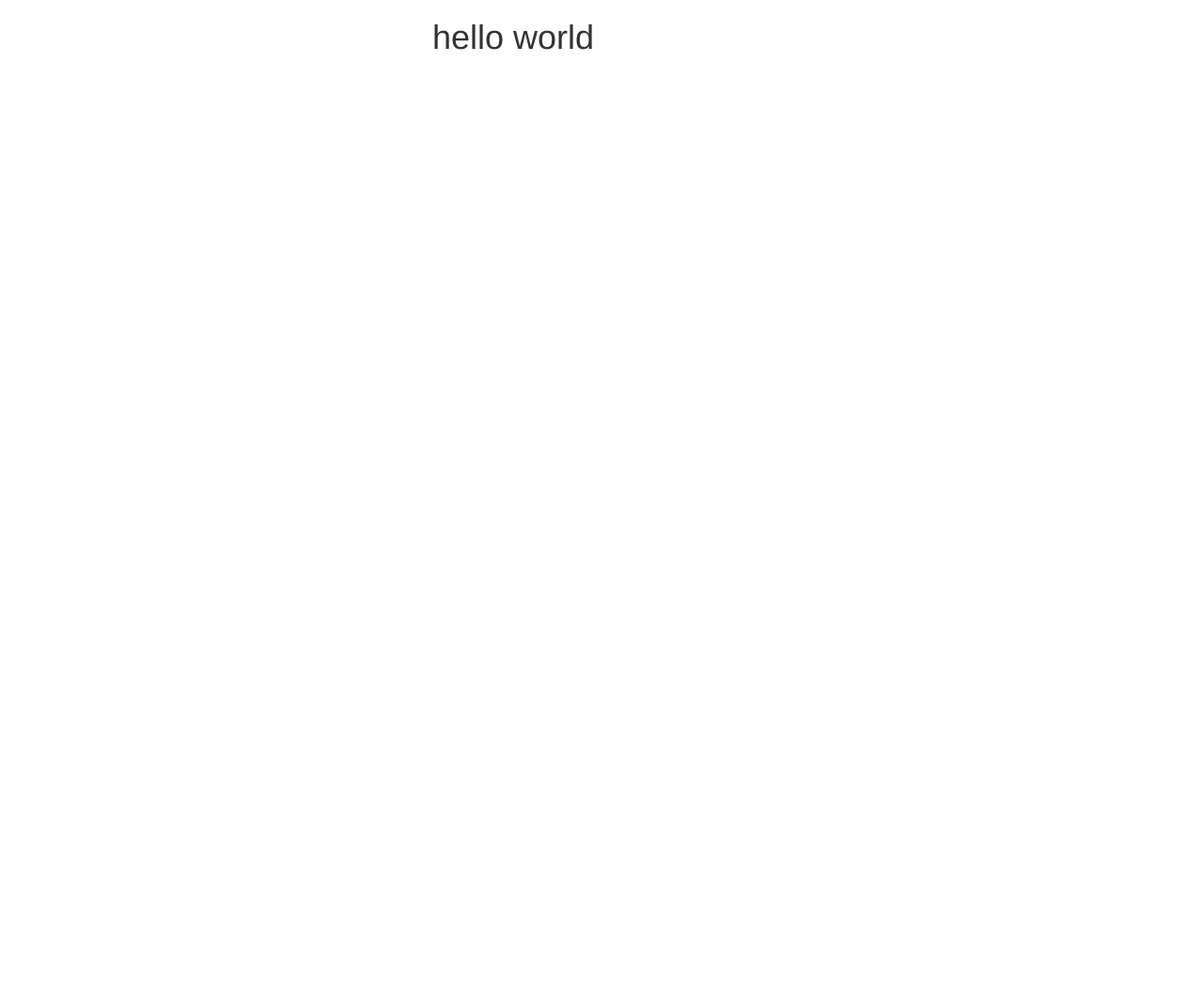
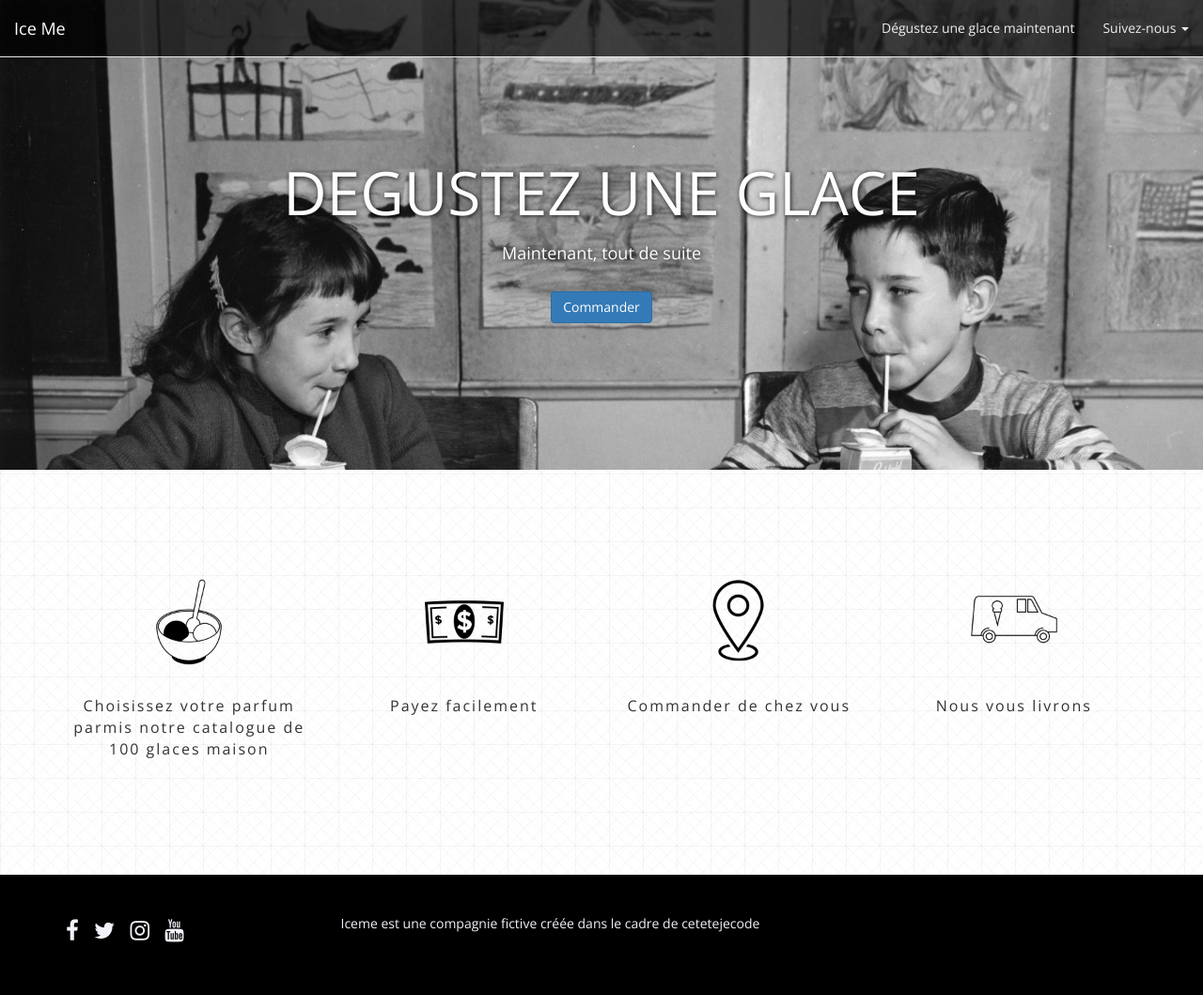
Before and after one commit to laurentpantusa/ice-me-github-pages, a plain HTML site: page index.html in a window 1280 px wide. Shown: the whole page at 94% size. Before the commit the page ends 800 px from the top, so only its background shows below. Drawn offline with nearby package versions, Linux system fonts and the light colour scheme.

Commit message:
Reprise de iceme bootstrap

```diff
--- /dev/null
+++ b/css/style.css
@@ -0,0 +1,70 @@
+body{
+	background-image: url("../image/grid.jpg");
+	font-family: 'Open Sans', sans-serif;
+}
+#footer{
+	background-color: black;
+	color:#F2F2FA;
+	padding-top: 3em;
+	padding-bottom: 3em;
+}
+#footer a{
+	color:#F2F2FA;}
+#footer a:hover{
+	color:#dddddd;
+}
+.social{
+	font-size: 24px;
+}
+#wrapper{
+	background-image: url("../image/background.jpeg");
+	height: 500px;
+	background-size: cover;
+	text-align: center;
+	padding-top:150px;
+	color:white;
+	text-shadow: 1px 1px 5px rgba(0,0,0,0.8);
+}
+h1{
+	font-size: 64px;
+}
+h2{font-size: 18px;
+	margin-bottom: 30px;
+}
+.spacer{
+	height: 8em;
+}
+.feature p{
+	font-weight: 300;
+	letter-spacing: 2px;
+	font-size: 16px;
+
+}
+.feature img{
+	margin-bottom: 2em;
+	width: 100px;
+}
+.navbar-transparent{
+	background-color: rgba(0,0,0,0.7);
+}
+.navbar-transparent .navbar-brand,
+.navbar-transparent .navbar-nav > li > a {
+  color: #eeeeee;
+  line-height: 30px;
+}
+
+.navbar-transparent .navbar-nav > li > a:hover,
+.navbar-transparent .navbar-nav > li > a:active,
+.navbar-transparent .navbar-nav > li > a:focus,
+.navbar-transparent .navbar-nav > .open > a,
+.navbar-transparent .navbar-nav > .open > a:hover,
+.navbar-transparent .navbar-nav > .open > a:focus {
+  color: white;
+  background-color: rgba(0, 0, 0, 0.3);
+}
+
+.navbar-transparent .navbar-brand:hover,
+.navbar-transparent .navbar-brand:active,
+.navbar-transparent .navbar-brand:focus {
+  color: white;
+}
--- a/index.html
+++ b/index.html
@@ -5,10 +5,12 @@
     <meta http-equiv="X-UA-Compatible" content="IE=edge">
     <meta name="viewport" content="width=device-width, initial-scale=1">
 
-    <title>Ice Me - Achetez des glaces</title>
+    <title>Ice Me - Dégustez une glace</title>
 
     <link rel="stylesheet" href="https://maxcdn.bootstrapcdn.com/bootstrap/3.2.0/css/bootstrap.min.css">
     <link rel="stylesheet" href="https://maxcdn.bootstrapcdn.com/font-awesome/4.6.3/css/font-awesome.min.css">
+    <link href="https://fonts.googleapis.com/css?family=Open+Sans:300,400,700" rel="stylesheet">
+    <link rel="stylesheet" href="css/style.css";
 
     <!-- HTML5 Shim and Respond.js IE8 support of HTML5 elements and media queries -->
     <!-- Leave those next 4 lines if you care about users using IE8 -->
@@ -18,17 +20,115 @@
     <![endif]-->
   </head>
   <body>
+<nav class="navbar navbar-default navbar-fixed-top navbar-transparent">
+  <div class="container-fluid">
+    <!-- Brand and toggle get grouped for better mobile display -->
+    <div class="navbar-header">
+      <button type="button" class="navbar-toggle collapsed" data-toggle="collapse" data-target="#bs-example-navbar-collapse-1" aria-expanded="false">
+        <span class="sr-only">Toggle navigation</span>
+        <span class="icon-bar"></span>
+        <span class="icon-bar"></span>
+        <span class="icon-bar"></span>
+      </button>
+      <a class="navbar-brand" href="#">Ice Me</a>
+    </div>
+
+    <!-- Collect the nav links, forms, and other content for toggling -->
+    <div class="collapse navbar-collapse" id="bs-example-navbar-collapse-1">
+      <ul class="nav navbar-nav">
+
+      </ul>
+
+      <ul class="nav navbar-nav navbar-right">
+        <li><a href="#">Dégustez une glace maintenant</a></li>
+        <li class="dropdown">
+          <a href="#" class="dropdown-toggle" data-toggle="dropdown" role="button" aria-haspopup="true" aria-expanded="false">Suivez-nous <span class="caret"></span></a>
+          <ul class="dropdown-menu">
+            <li><a href="#">Action</a></li>
+            <li><a href="#">Another action</a></li>
+            <li><a href="#">Something else here</a></li>
+            <li role="separator" class="divider"></li>
+            <li><a href="#">Separated link</a></li>
+          </ul>
+        </li>
+      </ul>
+    </div><!-- /.navbar-collapse -->
+  </div><!-- /.container-fluid -->
+</nav>
 
 
 
-<div class="container">
+
+<div id="wrapper">
+  <h1>DEGUSTEZ UNE GLACE</h1>
+  <h2>Maintenant, tout de suite</h2>
+  <button type="button" class="btn btn-primary">Commander</button>
+</div>
+
+
+<div class="spacer"></div>
+
+
+
+<div class="container text-center">
   <div class="row">
-    <div class="col-md-4 col-md-offset-4">
-    <h1> hello world </h1>
+    <div class="col-sm-6 col-md-3 feature">
+        <img src="image/icon_57707/icon_57707.png"alt="icecream" class="circle">
+        <p>Choisissez votre parfum parmis notre catalogue de 100 glaces maison </p>
+
+    </div>
+    <div class="col-sm-6 col-md-3 feature">
+         <img src="image/icon_17805/icon_17805.png"alt="dollar" class="circle">
+        <p>Payez facilement</p>
+
+    </div>
+    <div class="col-sm-6 col-md-3 feature">
+        <img src="image/icon_29388/icon_29388.png"alt="locate" class="circle">
+        <p>Commander de chez vous</p>
+
+    </div>
+    <div class="col-sm-6 col-md-3 feature">
+         <img src="image/icon_24755/icon_24755.png"alt="icetruck" class="circle">
+        <p>Nous vous livrons</p>
+
     </div>
   </div>
 </div>
 
+<div class="spacer"></div>
+
+
+
+<div id="footer">
+<div class="container">
+  <div class="row">
+    <div class="col-xs-6 col-md-3">
+        <ul class="list-inline social">
+        <li><a href="http://facebook.com/iceme">
+        <i class="fa fa-facebook" aria-hidden="true">
+        </i>
+        </a></li>
+        <li><a href="http://twitter.com/iceme">
+        <i class="fa fa-twitter" aria-hidden="true">
+        </i>
+        </a></li>
+         <li><a href="http://instagram.com/iceme">
+        <i class="fa fa-instagram" aria-hidden="true"></i>
+        </i>
+        </a></li>
+        <li><a href="http://youtube.com/iceme">
+        <i class="fa fa-youtube" aria-hidden="true"></i>
+        </i>
+        </a></li>
+        </ul>
+    </div>
+    <div class="col-xs-6 col-md-9">
+        <p>Iceme est une compagnie fictive créée dans le cadre de <a href="http://cetetejecode.fr">cetetejecode</a>
+        </p>
+    </div>
+  </div>
+</div>
+</div>
 
 
     <!-- Including Bootstrap JS (with its jQuery dependency) so that dynamic components work -->
```
Also changed, not shown: image/background.jpeg (added), image/barak.jpg (added), image/emma.png (added), image/grid.jpg (added), image/ice-cream.png (added), image/icon_17805/icon_17805.png (added), image/icon_17805/icon_17805.svg (added), image/icon_17805/license.txt (added), image/icon_24755/icon_24755.png (added), image/icon_24755/icon_24755.svg (added), image/icon_24755/license.txt (added), image/icon_29388/icon_29388.png (added), image/icon_29388/icon_29388.svg (added), image/icon_29388/license.txt (added), 4 more files.
